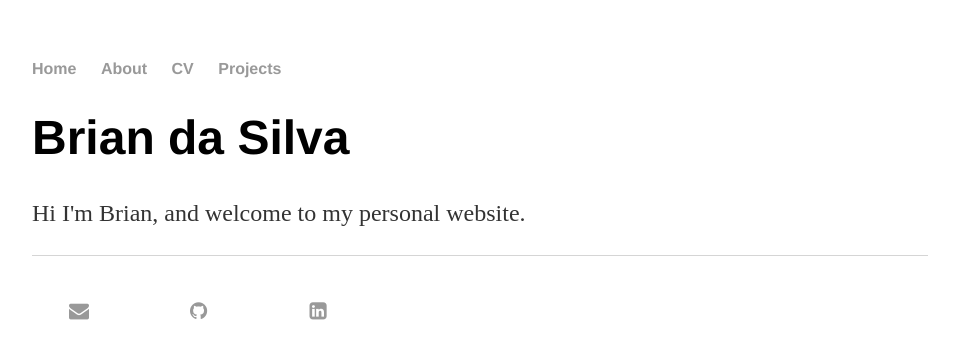
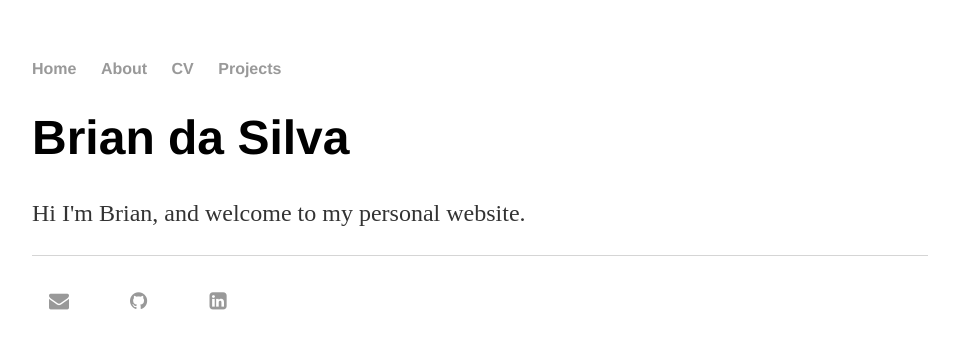
Before and after one commit to br1317/br1317.github.io, a Jekyll site: the page built from index.html, in a window 1280 px wide. Shown: the top 359 px of the page, without its empty margins (160-1119 px from the left). Built offline with Jekyll 4.4.1, drawn with Linux system fonts in a browser that asks for light colours.

Commit message:
Icon css update

```diff
--- a/css/main.css
+++ b/css/main.css
@@ -37,9 +37,9 @@ footer {
 }
 
 .fa {
-  padding: 20px;
+  padding: 10px;
   font-size: 30px;
-  width: 50px;
+  width: 30px;
   text-align: center;
   text-decoration: none;
   margin: 5px 2px;
```
